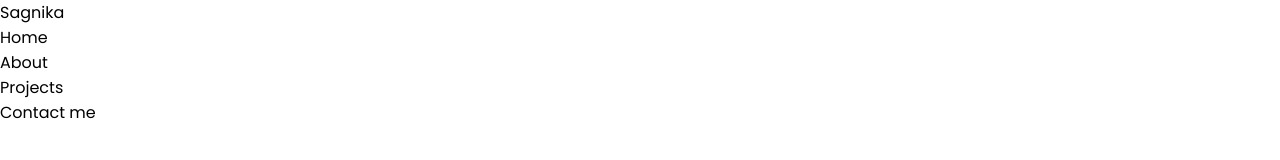
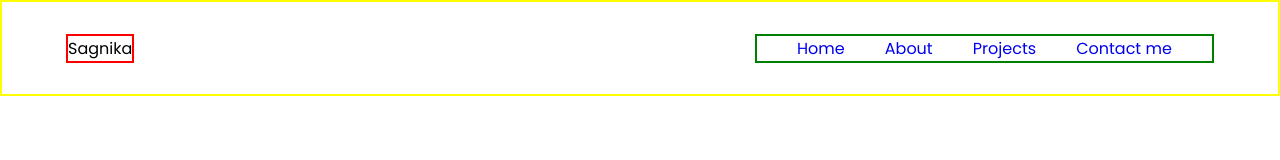
Before and after one commit to SagnikaGoswami/portfolio-website-practice, a plain HTML site: page index.html in a window 1280 px wide. Drawn offline with Linux system fonts and the light colour scheme.

Commit message:
Portfolio Webiste Code

```diff
--- a/index.html
+++ b/index.html
@@ -16,10 +16,10 @@
                 Sagnika
             </div>
             <ul class="lists">
-                <li>Home</li>
-                <li>About</li>
-                <li>Projects</li>
-                <li>Contact me</li>
+                <li><a href="#">Home</li></a>
+                <li><a href="#">About</li></a>
+                <li><a href="#">Projects</li></a>
+                <li><a href="#">Contact me</li></a>
             </ul>
         </nav>
     </header>
--- a/style.css
+++ b/style.css
@@ -4,3 +4,32 @@
     box-sizing: border-box;
     font-family: Poppins;
 }
+
+nav{
+    border: 2px solid yellow;
+    display: flex;
+    justify-content: space-between;
+    align-items: center;
+    height: 12vh;
+    padding: 0 5%;
+}
+
+
+.logo{
+    border: 2px solid red;
+}
+
+ul{
+    width: 40%;
+    border: 2px solid green;
+    display: flex;
+    justify-content: space-evenly;
+}
+
+ul li{
+    list-style-type: none;
+}
+
+ul li a{
+    text-decoration: none;
+}
```
